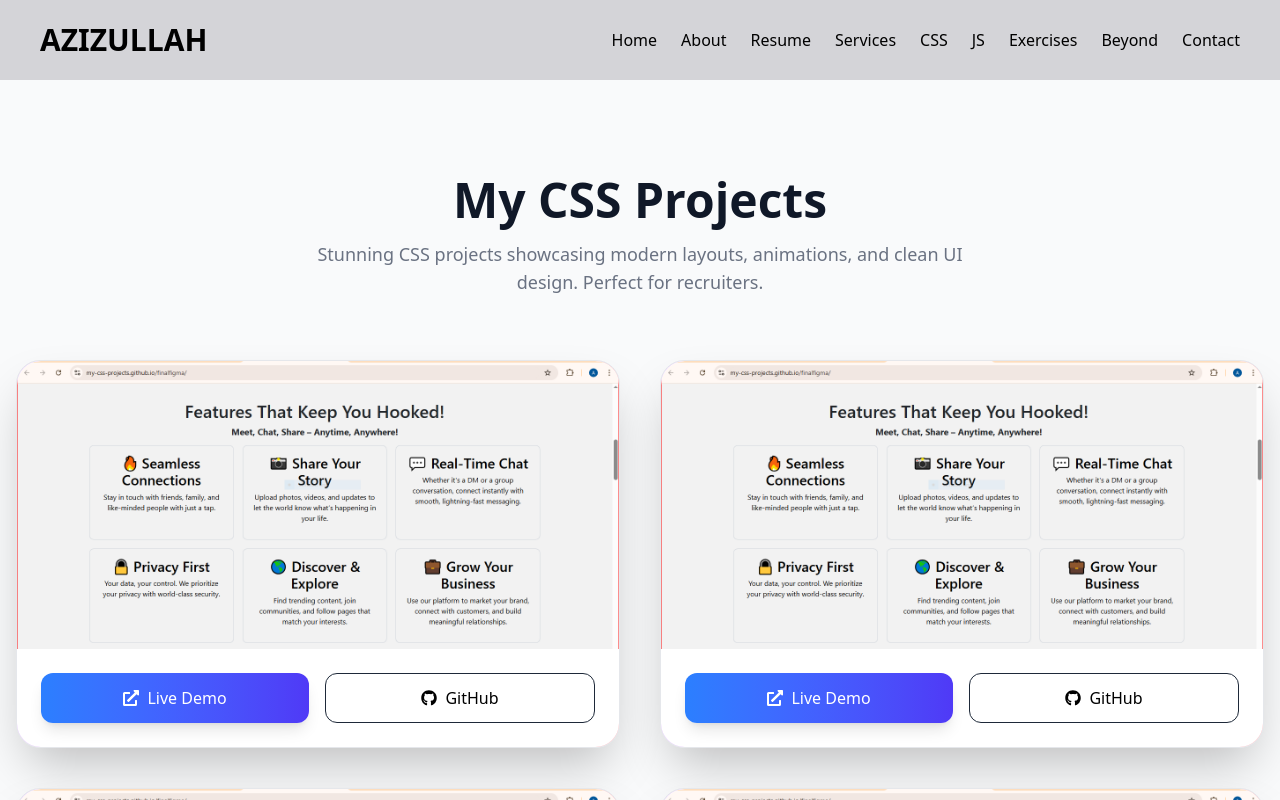
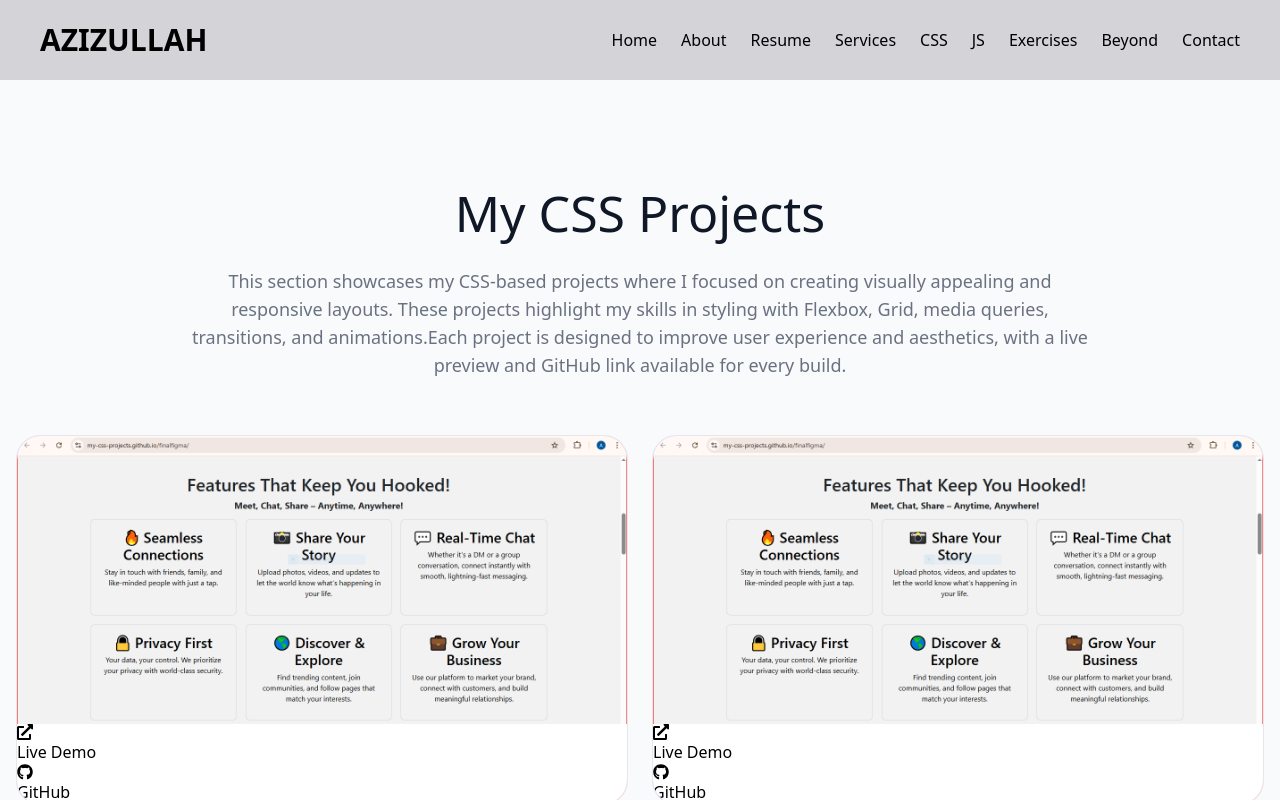
Before and after one commit to MyRreacts-Projects/my-portfolio, a React (Vite) app in the folder myReact-portfolio/: page /cssprojects in a window 1280 px wide. Shown: the top 800 px of the page. Built offline with nearby package versions, Linux system fonts and the light colour scheme.

Commit message:
css section

```diff
--- a/myReact-portfolio/src/pages/cssprojects.jsx
+++ b/myReact-portfolio/src/pages/cssprojects.jsx
@@ -61,27 +61,32 @@ const cssProjects = [
 
 const CssProjects = () => {
   return (
-    <section className="py-24 px-4 max-w-7xl mx-auto bg-gray-50">
+    <section className="py-24 px-4 max-w-[1280px] mx-auto bg-gray-50">
       {/* Heading */}
-      <h2 className="text-5xl font-extrabold text-center mb-4 text-gray-900">
+      <h2 className="text-[25px] md:text-[35px] lg:text-[50px] text-center mb-4 text-gray-900 font-medium">
         My CSS Projects
       </h2>
-      <p className="text-center text-gray-500 mb-16 max-w-2xl mx-auto text-lg">
-        Stunning CSS projects showcasing modern layouts, animations, and clean UI design. Perfect for recruiters.
+      <p className="text-center text-gray-500 mb-14 max-w-4xl mx-auto text-base md:text-lg">
+This section showcases my CSS-based projects where I focused
+         on creating visually appealing and responsive layouts. These
+          projects highlight my skills in styling with Flexbox, Grid,
+          media queries, transitions, and animations.Each project is
+          designed to improve user experience and aesthetics, with a
+           live preview and GitHub link available for every build.
       </p>
 
       {/* Grid: 2 cards per row */}
-      <div className="grid grid-cols-1 md:grid-cols-2 gap-10">
+      <div className="grid grid-cols-1 md:grid-cols-2 gap-6">
         {cssProjects.map((project) => (
           <div
             key={project.id}
-            className="relative rounded-3xl shadow-2xl overflow-hidden transition-transform duration-500 hover:-translate-y-4 hover:scale-105 border border-gray-200 bg-white"
+            className="relative rounded-[24px] overflow-hidden transition-transform duration-500 hover:-translate-y-4 hover:scale-105 border border-gray-200 bg-white"
           >
             {/* Gradient border glow */}
-            <div className="absolute -inset-0.5 bg-gradient-to-r from-purple-500 via-pink-500 to-red-500 rounded-3xl blur opacity-40"></div>
+            <div className="absolute -inset-0.5 bg-gradient-to-r from-purple-500 via-pink-500 to-red-500 blur opacity-40 rounded-3xl"></div>
 
             {/* Card content */}
-            <div className="relative bg-white rounded-3xl overflow-hidden">
+            <div className=" relative bg-white rounded-3xl overflow-hidden">
               {/* Image */}
               <div className="relative h-72 overflow-hidden rounded-t-3xl">
                 <img
@@ -95,18 +100,18 @@ const CssProjects = () => {
                     {project.title}
                   </h3>
                   <p className="text-gray-200 text-sm">
-                    Responsive and modern CSS project demonstrating layouts, animations, and clean UI.
+                    Responsive and modern CSS project demonstrating layout, animations, and clean UI.
                   </p>
                 </div>
               </div>
 
               {/* Buttons */}
-              <div className="p-6 flex gap-4">
+              <div className="">
                 <a
                   href={project.live}
                   target="_blank"
                   rel="noopener noreferrer"
-                  className="flex-1 flex items-center justify-center gap-2 bg-gradient-to-r from-blue-500 to-indigo-600 text-white py-3 rounded-xl shadow-lg hover:scale-105 transform transition"
+                  className=""
                 >
                   <FaExternalLinkAlt />
                   Live Demo
@@ -116,7 +121,7 @@ const CssProjects = () => {
                   href={project.github}
                   target="_blank"
                   rel="noopener noreferrer"
-                  className="flex-1 flex items-center justify-center gap-2 border border-gray-800 py-3 rounded-xl hover:bg-gray-900 hover:text-white transition"
+                  className=""
                 >
                   <FaGithub />
                   GitHub
```
